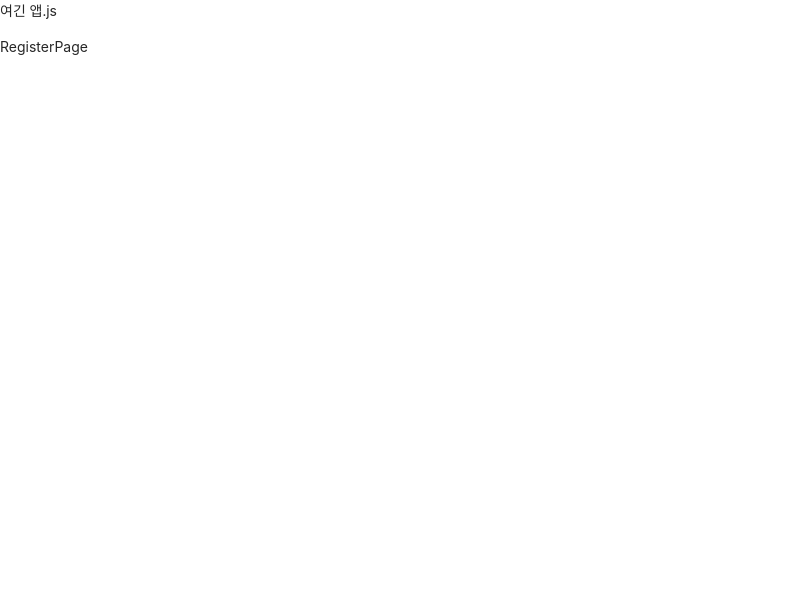
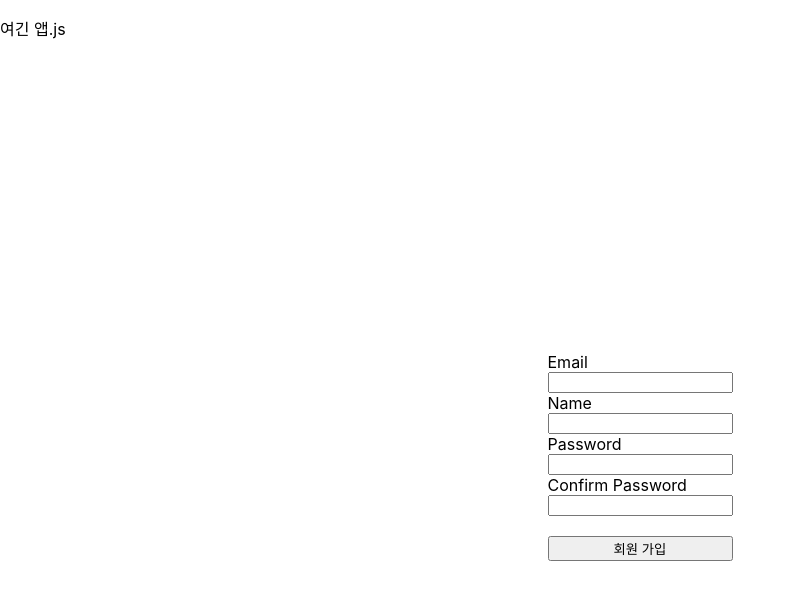
Before and after one commit to oU-Ua/2022-02-CECD01-KUUS, a React (Create React App) app in the folder frontend/: page /register in a window 1280 px wide. Shown: the top 600 px of the page, without its empty margins (0-795 px from the left). Built offline with nearby package versions, Linux system fonts and the light colour scheme; no server answers.

Commit message:
[feat]회원가입,로그인,로그아웃

```diff
--- a/frontend/src/components/views/LandingPage/LandingPage.js
+++ b/frontend/src/components/views/LandingPage/LandingPage.js
@@ -1,18 +1,32 @@
-import React, {useEffect} from 'react';
+import React, { useEffect } from 'react'
 import axios from 'axios';
+import { withRouter } from 'react-router-dom';
+function LandingPage(props) {
 
-function LandingPage() {
+    const onClickHandler = () => {
+        axios.get(`/api/users/logout`)
+            .then(response => {
+                if (response.data.success) {
+                    props.history.push("/login")
+                } else {
+                    alert('로그아웃 하는데 실패 했습니다.')
+                }
+            })
+    }
 
-    useEffect(()=>{
-        axios.get('/api/hello')
-    },[])
+    return (
+        <div style={{
+            display: 'flex', justifyContent: 'center', alignItems: 'center'
+            , width: '100%', height: '100vh'
+        }}>
+            <h2>시작 페이지</h2>
 
-  return (
-    <div style={{
-        display: 'flex', justifyContent: 'center', alignItems: 'center'
-        , width: '100%', height: '100vh'
-    }}>★프론트 입장 완료★</div>
-  )
+            <button onClick={onClickHandler}>
+                로그아웃
+            </button>
+
+        </div>
+    )
 }
 
-export default LandingPage
+export default withRouter(LandingPage)
--- a/frontend/src/components/views/RegisterPage/RegisterPage.js
+++ b/frontend/src/components/views/RegisterPage/RegisterPage.js
@@ -1,9 +1,84 @@
-import React from 'react'
+import React, { useState } from 'react'
+import { useDispatch } from 'react-redux';
+import { registerUser } from '../../../_actions/user_action';
+import Axios from 'axios';
+import { withRouter } from 'react-router-dom';
+function RegisterPage(props) {
+    const dispatch = useDispatch();
 
-function RegisterPage() {
-  return (
-    <div>RegisterPage</div>
-  )
+    const [Email, setEmail] = useState("")
+    const [Name, setName] = useState("")
+    const [Password, setPassword] = useState("")
+    const [ConfirmPassword, setConfirmPassword] = useState("")
+
+
+    const onEmailHandler = (event) => {
+        setEmail(event.currentTarget.value)
+    }
+
+    const onNameHandler = (event) => {
+        setName(event.currentTarget.value)
+    }
+
+    const onPasswordHandler = (event) => {
+        setPassword(event.currentTarget.value)
+    }
+
+    const onConfirmPasswordHandler = (event) => {
+        setConfirmPassword(event.currentTarget.value)
+    }
+
+    const onSubmitHandler = (event) => {
+        event.preventDefault();
+
+        if (Password !== ConfirmPassword) {
+            return alert('비밀번호와 비밀번호 확인은 같아야 합니다.')
+        }
+
+        let body = {
+            email: Email,
+            password: Password,
+            name: Name
+        }
+        dispatch(registerUser(body))
+            .then(response => {
+                if (response.payload.success) {
+                    props.history.push("/login")
+                } else {
+                    alert("Failed to sign up")
+                }
+            })
+    }
+
+
+
+    return (
+        <div style={{
+            display: 'flex', justifyContent: 'center', alignItems: 'center'
+            , width: '100%', height: '100vh'
+        }}>
+            <form style={{ display: 'flex', flexDirection: 'column' }}
+                onSubmit={onSubmitHandler}
+            >
+                <label>Email</label>
+                <input type="email" value={Email} onChange={onEmailHandler} />
+
+                <label>Name</label>
+                <input type="text" value={Name} onChange={onNameHandler} />
+
+                <label>Password</label>
+                <input type="password" value={Password} onChange={onPasswordHandler} />
+
+                <label>Confirm Password</label>
+                <input type="password" value={ConfirmPassword} onChange={onConfirmPasswordHandler} />
+
+                <br />
+                <button type="submit">
+                    회원 가입
+                </button>
+            </form>
+        </div>
+    )
 }
 
-export default RegisterPage
+export default withRouter(RegisterPage)
--- a/frontend/src/index.js
+++ b/frontend/src/index.js
@@ -5,7 +5,7 @@
 import reportWebVitals from './reportWebVitals';
 import {Provider} from 'react-redux';
 //css프레임웤
-import 'antd/dist/antd.css'; // or 'antd/dist/antd.less'
+// import 'antd/dist/antd.css'; // or 'antd/dist/antd.less'
 import { applyMiddleware, createStore } from 'redux';
 //promise를 에러없이 받게해주는 미들웨어
 import promiseMiddleware from 'redux-promise';
```
